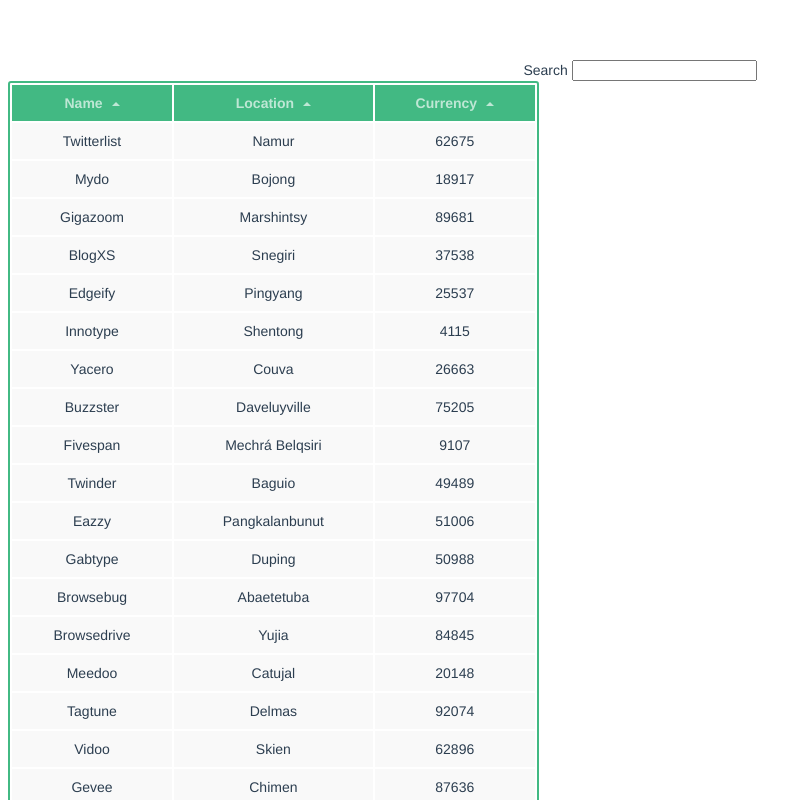
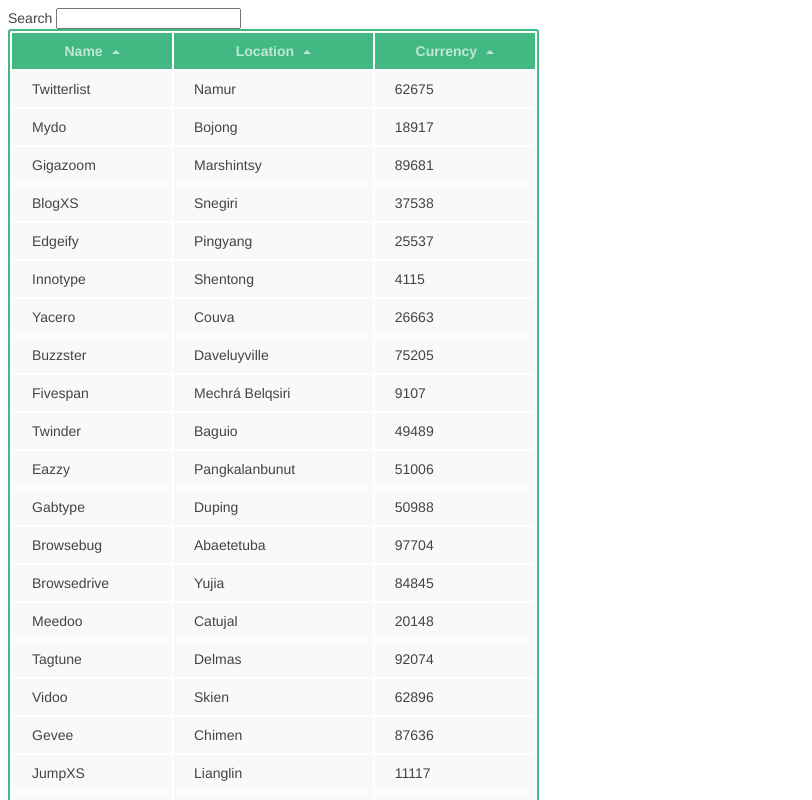
Before and after one commit to Bartimeys/my-project, a Vue app: page / in a window 1280 px wide. Shown: the top 800 px of the page, without its empty margins (0-812 px from the left). Built offline with nearby package versions, Linux system fonts and the light colour scheme.

Commit message:
show data from json, addes search, basic css rules, filter

```diff
--- a/src/App.vue
+++ b/src/App.vue
@@ -15,9 +15,8 @@ export default {
   font-family: 'Avenir', Helvetica, Arial, sans-serif;
   -webkit-font-smoothing: antialiased;
   -moz-osx-font-smoothing: grayscale;
-  text-align: center;
-  color: #2c3e50;
-  margin-top: 60px;
+  font-size: 14px;
+  color: #444;
 }
 body {
   font-family: Helvetica Neue, Arial, sans-serif;
@@ -57,25 +56,4 @@ th.active {
 th.active .arrow {
   opacity: 1;
 }
-
-.arrow {
-  display: inline-block;
-  vertical-align: middle;
-  width: 0;
-  height: 0;
-  margin-left: 5px;
-  opacity: 0.66;
-}
-
-.arrow.asc {
-  border-left: 4px solid transparent;
-  border-right: 4px solid transparent;
-  border-bottom: 4px solid #fff;
-}
-
-.arrow.dsc {
-  border-left: 4px solid transparent;
-  border-right: 4px solid transparent;
-  border-top: 4px solid #fff;
-}
 </style>
--- a/src/components/BasicComponent.vue
+++ b/src/components/BasicComponent.vue
@@ -45,4 +45,8 @@ li {
 a {
   color: #42b983;
 }
+form{
+  display: block;
+  margin-top: 0em;
+}
 </style>
--- a/src/components/DemoGrid.vue
+++ b/src/components/DemoGrid.vue
@@ -3,7 +3,7 @@
     <table>
       <thead>
       <tr>
-        <th v-for="key in columns"
+        <th v-for="key in columns" :key="key.id"
             @click="sortBy(key)"
             :class="{ active: sortKey === key }">
           {{ key | capitalize }}
@@ -13,12 +13,21 @@
       </tr>
       </thead>
       <tbody>
-      <tr v-for="entry in filteredData">
-        <td v-for="key in columns">
+      <tr v-for="entry in filteredData" :key="entry.id">
+        <td v-for="key in columns" :key="key.id">
           {{entry[key]}}
         </td>
       </tr>
       </tbody>
+      <tfoot>
+      <tr>
+        <td>Total :</td>
+        <td></td>
+        <td class="total">
+          {{total}}
+        </td>
+      </tr>
+      </tfoot>
     </table>
   </section>
 </template>
@@ -34,7 +43,7 @@ export default {
     return {
       sortKey: '',
       sortOrders: sortOrders,
-      test: ''
+      total: []
     }
   },
   props: {
@@ -77,8 +86,14 @@ export default {
       this.sortOrders[key] = this.sortOrders[key] * -1
     },
     totalSum: function () {
-      debugger
-      this.test = this.data
+      let self = this
+      let totalData = []
+      Object.entries(self.data).forEach(([key, val]) => {
+        totalData.push(val.currency) // the value of the current key.
+      })
+      console.log(totalData.reduce(function (totalData, num) { return totalData + num }, 0))
+      self.total = totalData.reduce(function (totalData, num) { return totalData + num }, 0)
+      return self.total
     }
   }
 }
@@ -100,4 +115,25 @@ export default {
   a {
     color: #42b983;
   }
+
+  .arrow {
+    display: inline-block;
+    vertical-align: middle;
+    width: 0;
+    height: 0;
+    margin-left: 5px;
+    opacity: 0.66;
+  }
+
+  .arrow.asc {
+    border-left: 4px solid transparent;
+    border-right: 4px solid transparent;
+    border-bottom: 4px solid #fff;
+  }
+
+  .arrow.dsc {
+    border-left: 4px solid transparent;
+    border-right: 4px solid transparent;
+    border-top: 4px solid #fff;
+  }
 </style>
```
